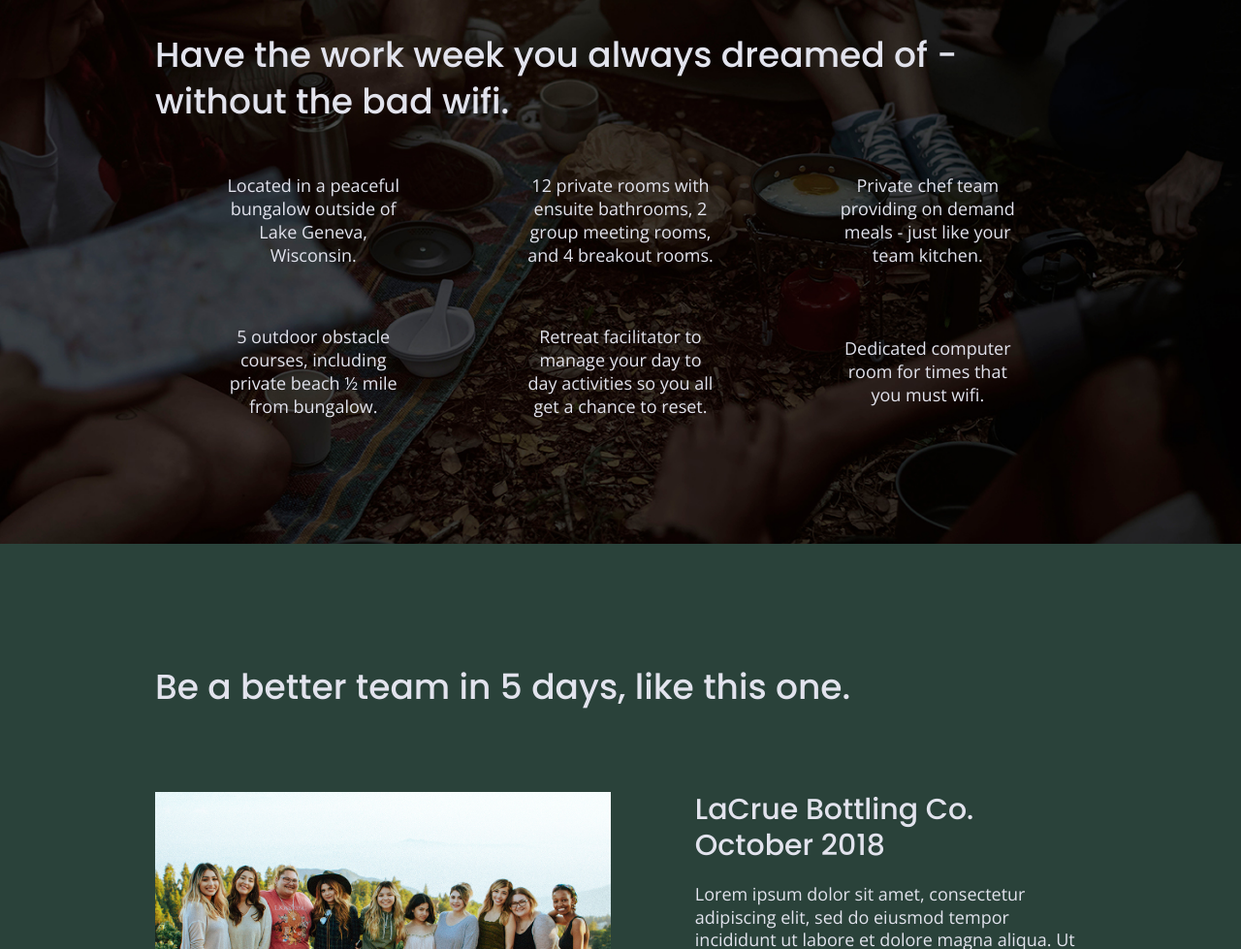
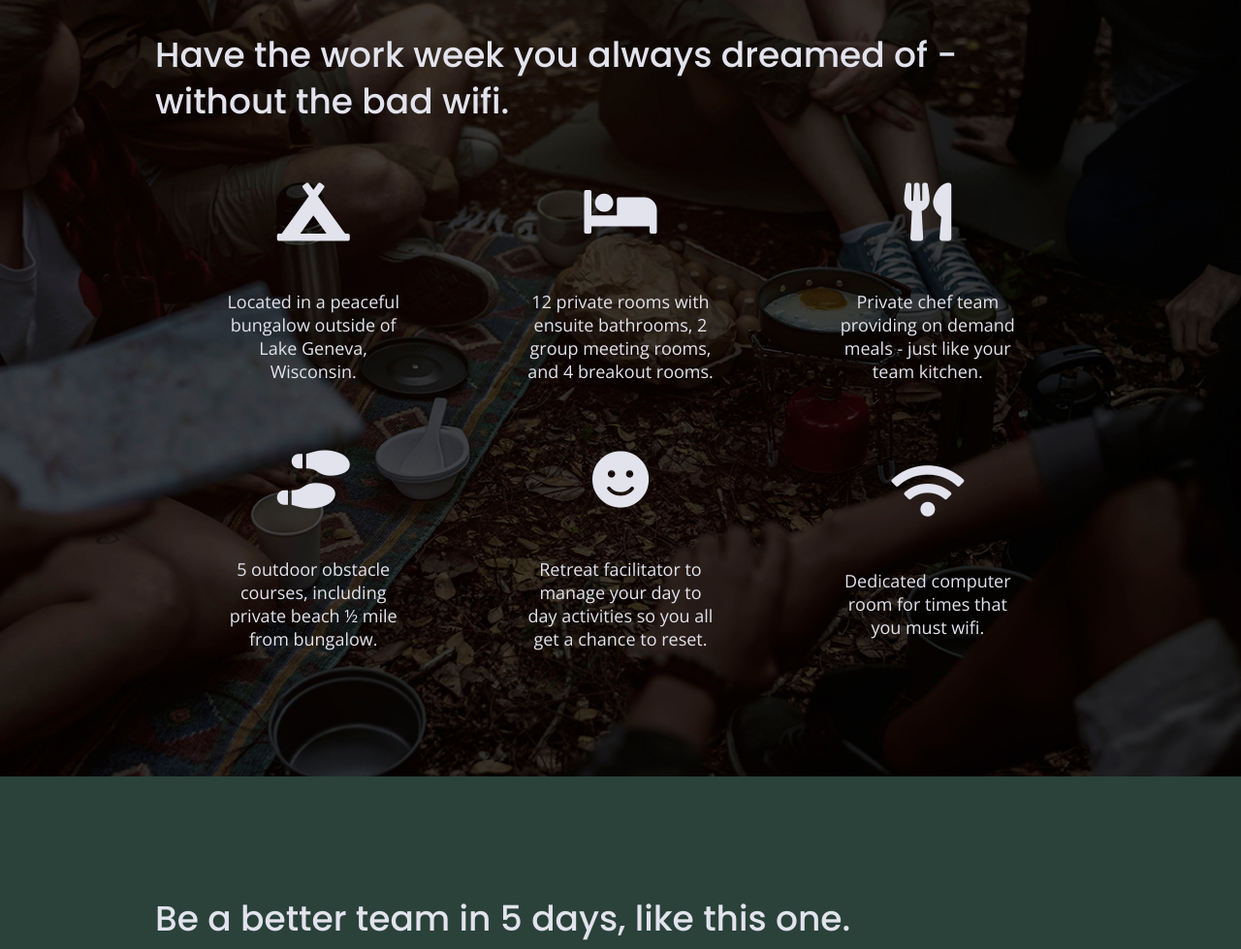
Before and after one commit to jachiu89/Unplugged-Retreat, a plain HTML site: page index.html in a window 1280 px wide. Shown: the part 1279-2258 px from the top of the page at 97% size. Drawn offline with nearby package versions, Linux system fonts and the light colour scheme.

Commit message:
Added feature icons

```diff
--- a/css/main.css
+++ b/css/main.css
@@ -331,6 +331,11 @@ input[type=button] {
   flex-flow: row wrap;
 }
 
+.features .fontawesome-icon {
+  font-size: 3.75em;
+  margin-bottom: 40px;
+}
+
 /* Reviews */
 
 .reviews {
@@ -576,6 +581,7 @@ input[type=button] {
     flex-flow: column wrap;
     flex-basis: 50%;
   }
+
   .features .features-item-description {
     width: 62%;
   }
--- a/index.html
+++ b/index.html
@@ -16,6 +16,10 @@
 
   <!-- Google Fonts -->
 <link href="https://fonts.googleapis.com/css?family=Open+Sans:400,700|Poppins:500,700" rel="stylesheet">
+
+<!-- Font Awesome-->
+<script src="https://kit.fontawesome.com/ae6b3000a6.js" crossorigin="anonymous"></script>
+<link rel="stylesheet" href="https://use.fontawesome.com/releases/v5.13.0/css/all.css" integrity="sha384-Bfad6CLCknfcloXFOyFnlgtENryhrpZCe29RTifKEixXQZ38WheV+i/6YWSzkz3V" crossorigin="anonymous">
 
   <meta name="theme-color" content="#fafafa">
 </head>
@@ -80,7 +84,7 @@
         <div class="feature-items">
           <article>
             <p class="fontawesome-icon">
-
+              <i class="fas fa-campground"></i>
             </p>
             <p class="features-item-description">
               Located in a peaceful bungalow outside of Lake Geneva, Wisconsin.
@@ -88,7 +92,7 @@
           </article>
           <article>
             <p class="fontawesome-icon">
-
+              <i class="fas fa-bed"></i>
             </p>
             <p class="features-item-description">
               12 private rooms with ensuite bathrooms, 2 group meeting rooms, and 4 breakout rooms.
@@ -96,7 +100,7 @@
           </article>
           <article>
             <p class="fontawesome-icon">
-
+              <i class="fas fa-utensils"></i>
             </p>
             <p class="features-item-description">
               Private chef team providing on demand meals - just like your team kitchen.
@@ -104,7 +108,7 @@
           </article>
           <article>
             <p class="fontawesome-icon">
-
+                <i class="fas fa-shoe-prints"></i>
             </p>
             <p class="features-item-description">
               5 outdoor obstacle courses, including private beach &frac12; mile from bungalow.
@@ -112,7 +116,7 @@
           </article>
           <article>
             <p class="fontawesome-icon">
-
+              <i class="fas fa-smile"></i>
             </p>
             <p class="features-item-description">
               Retreat facilitator to manage your day to day activities so you all get a chance to reset.
@@ -120,7 +124,7 @@
           </article>
           <article>
             <p class="fontawesome-icon">
-
+              <i class="fas fa-wifi"></i>
             </p>
             <p class="features-item-description">
               Dedicated computer room for times that you must wifi.
```
Also changed, not shown: about/index.html (+4 -0 lines), faq/index.html (+4 -0 lines).
